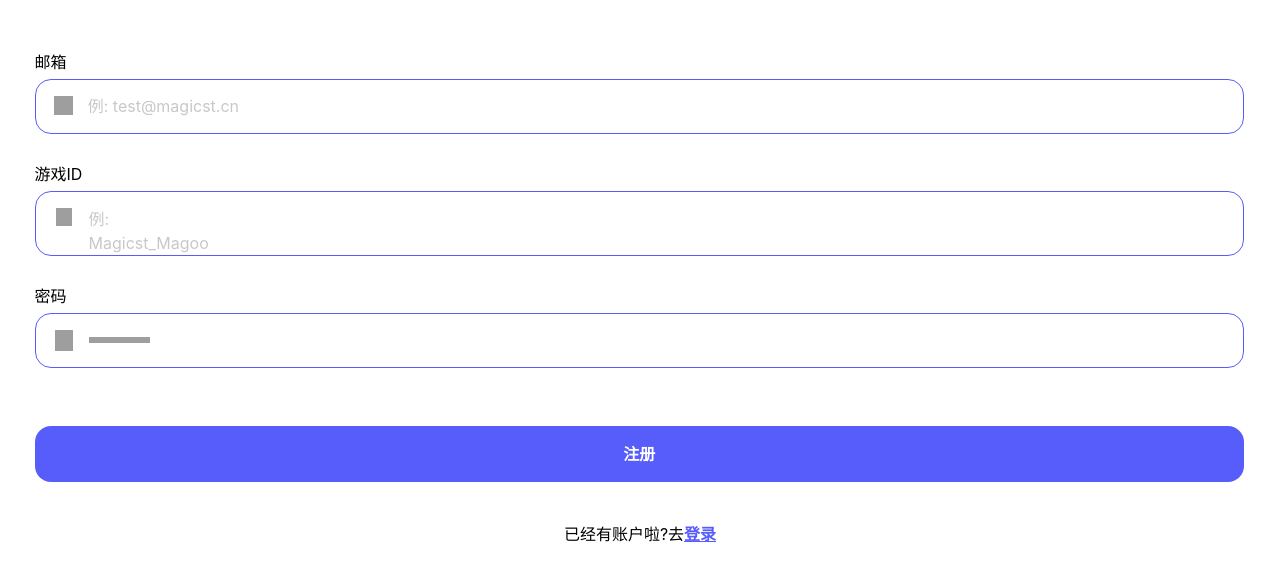
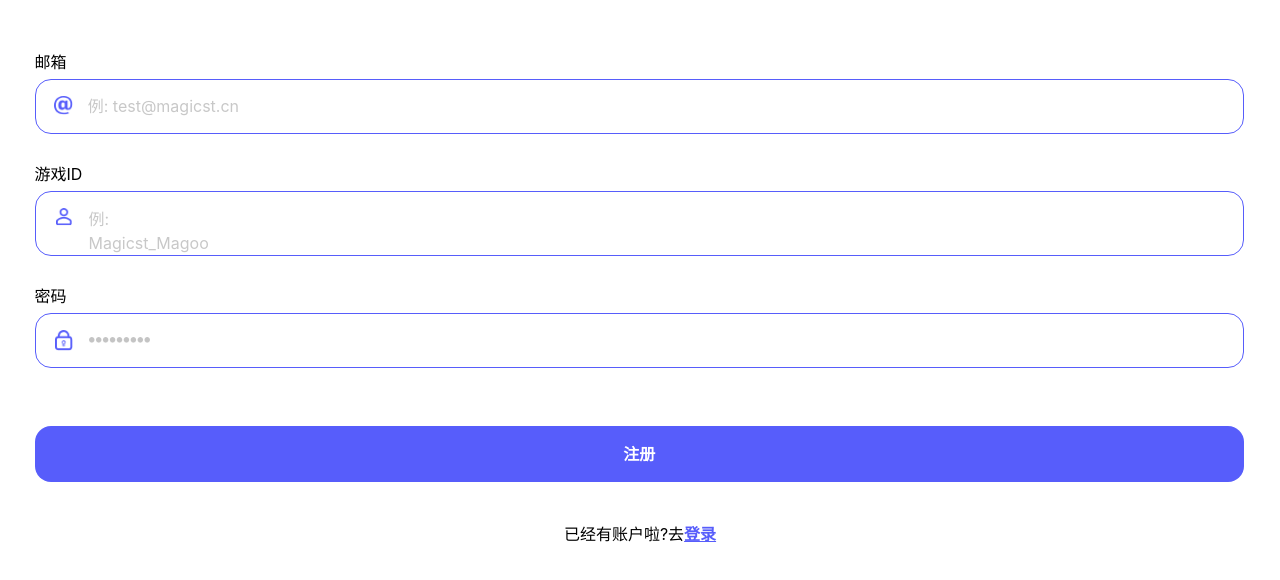
Before and after one commit to MagicstMagoo/MTS, a website: page pages/register.html in a window 1280 px wide. Shown: the part 188-768 px from the top of the page. Drawn offline with Linux system fonts and the light colour scheme; grey boxes are pictures that could not be loaded; files whose address does not match are found by name.

Commit message:
Change : Use local resource

```diff
--- a/pages/register.html
+++ b/pages/register.html
@@ -24,34 +24,22 @@
       <div class="flex-col space-y-9 group_2">
         <span class="text_6">邮箱</span>
         <div class="flex-row space-x-15 section_1">
-          <img
-            src="https://codefun-proj-user-res-1256085488.cos.ap-guangzhou.myqcloud.com/631de2d15a7e3f0310d8a307/631de2f4e634340011bd78aa//16629594660383016978.png"
-            class="image"
-          />
+          <img src="./img/at-icon.png" class="image">
           <span class="text_7">例: test@magicst.cn</span>
         </div>
       </div>
       <div class="flex-col space-y-9 group_3">
         <span class="text_8">游戏ID</span>
         <div class="flex-row space-x-17 section_2">
-          <img
-            src="https://codefun-proj-user-res-1256085488.cos.ap-guangzhou.myqcloud.com/631de2d15a7e3f0310d8a307/631de2f4e634340011bd78aa//16629594662575094094.png"
-            class="image_1"
-          />
+          <img src="./img/acc-icon.png" class="image_1">
           <span class="text_9">例: Magicst_Magoo</span>
         </div>
       </div>
       <div class="flex-col space-y-9 group_4">
         <span class="text_10">密码</span>
         <div class="flex-row space-x-16 section_3">
-          <img
-            src="https://codefun-proj-user-res-1256085488.cos.ap-guangzhou.myqcloud.com/631de2d15a7e3f0310d8a307/631de2f4e634340011bd78aa//16629594658936251700.png"
-            class="image_2"
-          />
-          <img
-            src="https://codefun-proj-user-res-1256085488.cos.ap-guangzhou.myqcloud.com/631de2d15a7e3f0310d8a307/631de2f4e634340011bd78aa//16629594658589228817.png"
-            class="image_3"
-          />
+          <img src="./img/pw.png" class="image_2"/>
+          <img src="./img/lo.png" class="image_3"/>
         </div>
       </div>
       <div class="flex-col items-center button" onclick="onClickView_4()"><span class="text_11">注册</span></div>
```
Also changed, not shown: img/acc-icon.png (added).
